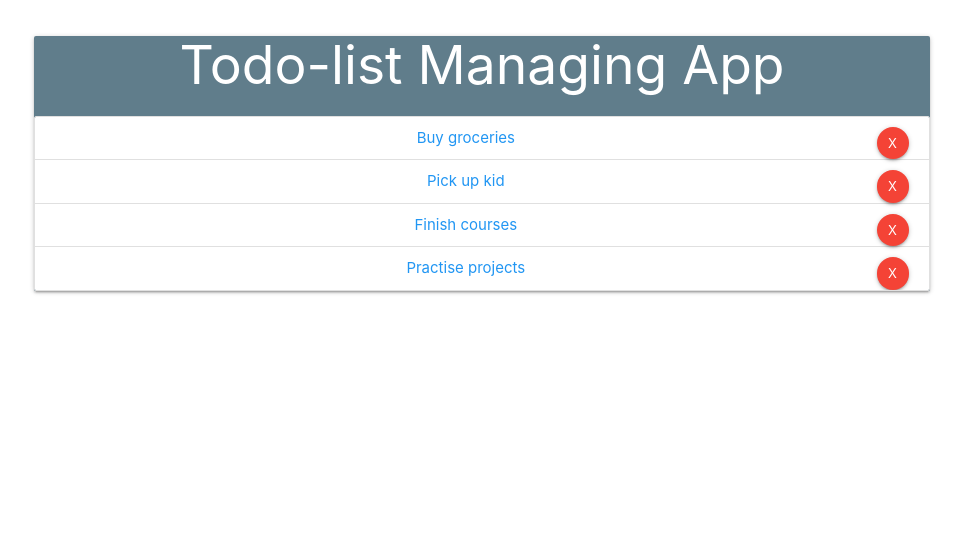
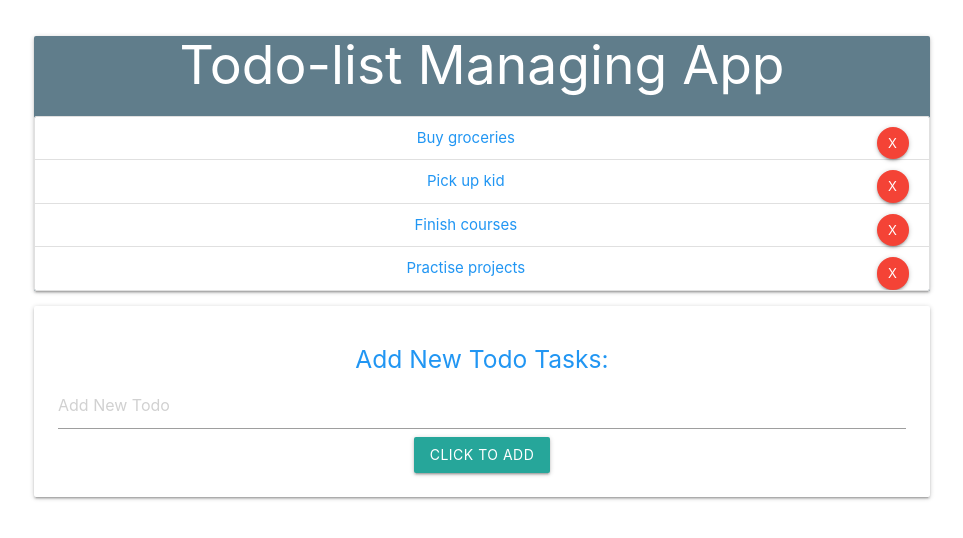
Before and after one commit to shamseena-dev/todosReactApp, a React (Create React App) app in the folder todos-app/: page / in a window 1280 px wide. Shown: the top 538 px of the page, without its empty margins (158-1121 px from the left). Built offline with nearby package versions, Linux system fonts and the light colour scheme.

Commit message:
Addtodo component added and UI modified

```diff
--- /dev/null
+++ b/todos-app/src/AddTodo.js
@@ -0,0 +1,21 @@
+import React, { Component } from 'react'
+
+class AddTodo extends Component{
+    state = {
+        newtodo : ''
+    }
+    render(){
+    return (
+           <div className="card">
+            <div className="card-content">
+                <h5 className="blue-text">Add New Todo Tasks:</h5>
+                <form>
+                    <input type="text" placeholder="Add New Todo"></input>
+                    <button class="btn waves-effect waves-light" type="submit">Click to Add</button>
+                </form>
+                </div>
+           </div>
+    )}
+
+}
+export default AddTodo;
--- a/todos-app/src/App.js
+++ b/todos-app/src/App.js
@@ -1,5 +1,6 @@
 import React, {Component } from 'react';
 import Todos from './Todos'
+import AddTodo from './AddTodo';
 
 class App extends Component {
   state = {
@@ -12,9 +13,9 @@ class App extends Component {
   }
   deleteTodo = (id) => {
     console.log(id);
-    const newlist = this.state.todos.filter(todo => {return todo.id!==id})
+    const todos = this.state.todos.filter(todo => {return todo.id!==id})
     this.setState({
-      todos : newlist
+      todos
     })
   }
   render(){
@@ -24,6 +25,7 @@ class App extends Component {
         <h2 className="center white-text"> Todo-list Managing App</h2>
         <Todos todos={this.state.todos} deleteTodo={this.deleteTodo}/>
         </div>
+        <AddTodo />
       </div>
     );
     }
```
